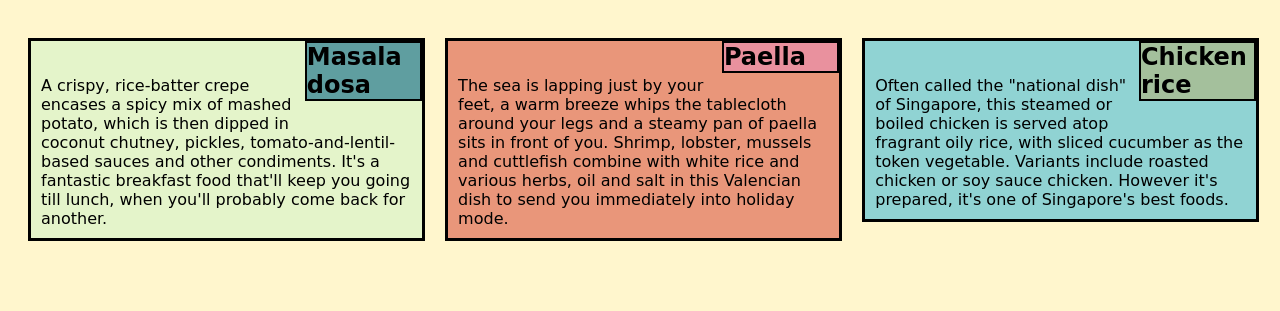
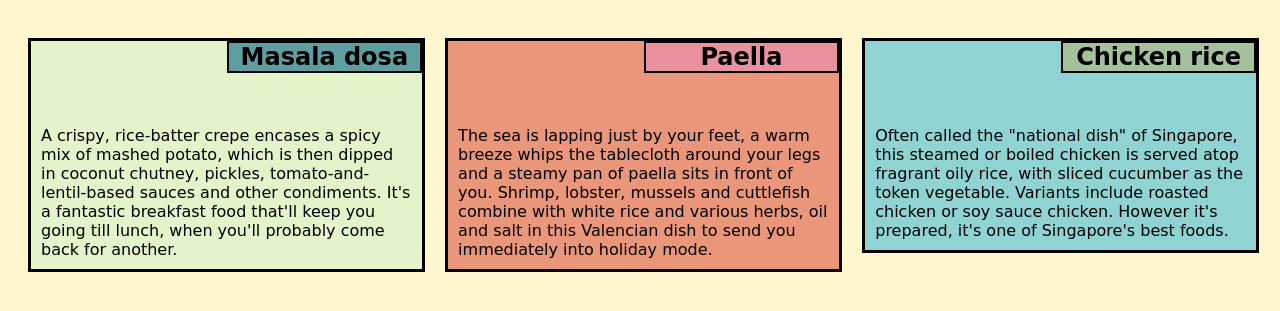
Before and after one commit to Simana-poudel/Module2-soln, a website: page index.html in a window 1280 px wide. Shown: the part 111-422 px from the top of the page. Drawn offline with Linux system fonts and the light colour scheme.

Commit message:
fifth commit

```diff
--- a/style.css
+++ b/style.css
@@ -156,14 +156,17 @@ h1 {
 }
 h2 {
 
-   width: 30%;
+   width: 50%;
    float: right;
    margin-top: 0;
    margin-left: 0;
    border: 2.5px solid black;
+   margin-bottom: 0;
+   text-align: center;
+
 }
 p {
-    margin: 35px 10px 10px 10px;
+    margin: 85px 10px 10px 10px;
 }
 section {
     border: 3px solid black;
```
